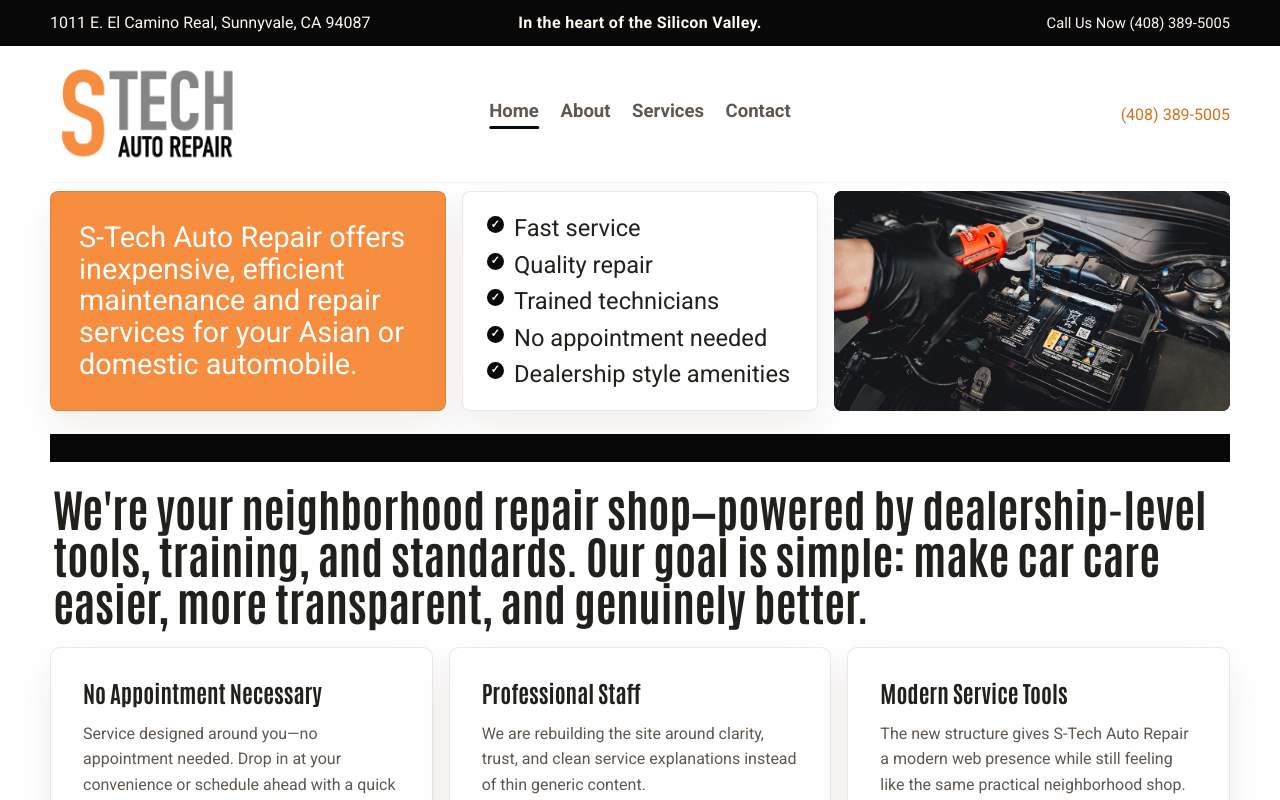
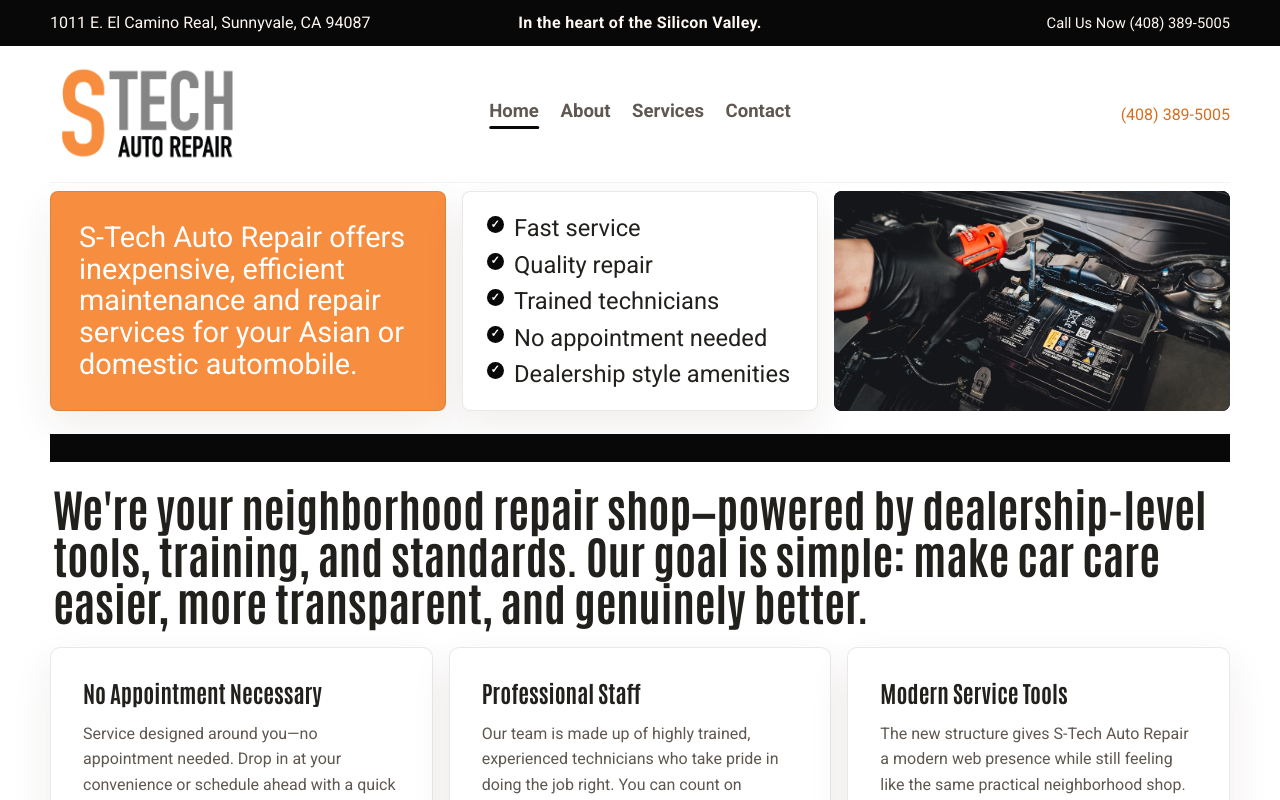
Before and after one commit to DietmarSZ/stechherman, a Next.js app: page / in a window 1280 px wide. Shown: the top 800 px of the page. Built offline with nearby package versions, Linux system fonts and the light colour scheme.

Commit message:
Update professional staff box copy

```diff
--- a/src/app/page.tsx
+++ b/src/app/page.tsx
@@ -14,7 +14,7 @@
   {
     title: "Professional Staff",
     description:
-      "We are rebuilding the site around clarity, trust, and clean service explanations instead of thin generic content.",
+      "Our team is made up of highly trained, experienced technicians who take pride in doing the job right. You can count on professional, consistent service every time you visit.",
   },
   {
     title: "Modern Service Tools",
```
